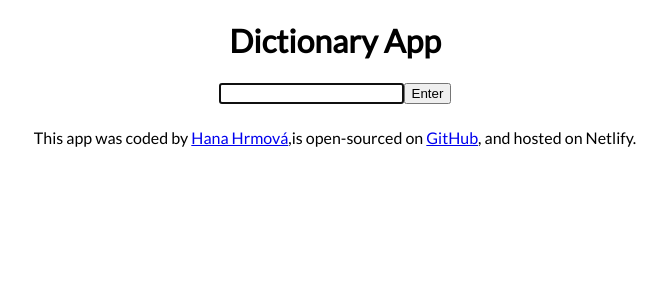
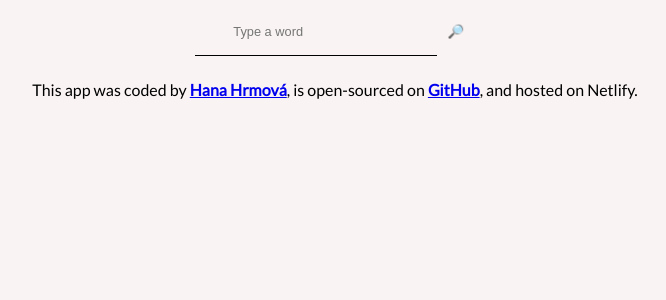
Before and after one commit to hana-hrmova/dictionary-app-react, a React (Create React App) app: page / in a window 1280 px wide. Shown: the top 300 px of the page, without its empty margins (305-971 px from the left). Built offline with nearby package versions, Linux system fonts and the light colour scheme.

Commit message:
Worked on the CSS of the app

```diff
--- a/src/App.css
+++ b/src/App.css
@@ -6,3 +6,7 @@ footer {
   margin-top: 3vh;
   text-align: center;
 }
+
+footer a {
+  font-weight: bold;
+}
--- a/src/App.js
+++ b/src/App.js
@@ -15,7 +15,7 @@ function App() {
           {" "}
           Hana Hrmová
         </a>
-        ,is open-sourced on{" "}
+        , is open-sourced on{" "}
         <a
           href="https://github.com/hana-hrmova/dictionary-app-react"
           target="_blank"
--- a/src/Dictionary.css
+++ b/src/Dictionary.css
@@ -2,3 +2,23 @@ form {
   max-width: 100%;
   text-align: center;
 }
+.searchInput {
+  max-width: 100%;
+  background-color: #faf3f3;
+  border: none;
+  padding: 2vh 3vw;
+  border-bottom: 0.1vw solid black;
+  outline: none;
+  font-size: 1vw;
+}
+
+.submitInput {
+  outline: none;
+  border: none;
+  background-color: #faf3f3;
+  width: 3vw;
+}
+
+.submitInput:hover {
+  cursor: pointer;
+}
--- a/src/Dictionary.js
+++ b/src/Dictionary.js
@@ -23,10 +23,17 @@ export default function Dictionary() {
 
   return (
     <div className="Dictionary">
-      <h1>Dictionary App</h1>
       <form onSubmit={handleSubmit}>
-        <input type="search" autoFocus={true} onChange={handleChange} />
-        <input type="submit" value="Enter" />
+        <input
+          type="search"
+          placeholder="Type a word"
+          autoFocus={true}
+          onChange={handleChange}
+          className="searchInput"
+        />
+        <button type="submit" value="Enter" className="submitInput">
+          🔎
+        </button>
       </form>
       <DictionaryData data={result} />
     </div>
--- a/src/DictionaryData.js
+++ b/src/DictionaryData.js
@@ -8,12 +8,13 @@ export default function DictionaryData(props) {
     return (
       <div className="DictionaryData">
         <div className="section">
-          <span className="searchedWord">
-            <h2>{props.data.word}</h2>
-          </span>
-          <span className="phonetic">
-            <h3>[{props.data.phonetic}]</h3>
-          </span>
+          <h2>
+            <span className="searchedWord">{props.data.word}</span>
+            <br />
+            <small>
+              <span className="phonetic">[ {props.data.phonetic}]</span>
+            </small>
+          </h2>
         </div>
         {props.data.meanings.map(function (meanings, index) {
           return (
--- a/src/Results.css
+++ b/src/Results.css
@@ -1,17 +1,34 @@
 .examples {
   color: grey;
   font-style: italic;
+  margin-top: 0vh;
+  margin-left: 1vw;
 }
 
 .phonetic {
   font-style: italic;
+  font-weight: normal;
 }
 
 .section {
-  border: solid black 0.5px;
+  border: solid white 0.5px;
   margin: 0 auto;
   padding: 2vh 2vw;
   display: block;
   max-width: 50%;
   margin-top: 2vh;
+  background-color: white;
+  box-shadow: 0 0.1vh 0.1vw rgb(175, 175, 175);
+  transition: 200ms ease-in-out;
 }
+
+.section:hover {
+  padding: 2.1vh 2.1vw;
+  cursor: pointer;
+}
+
+.definitions li {
+  margin-bottom: 0vh;
+  margin-top: 1vh;
+  line-height: 2vh;
+}
--- a/src/Results.js
+++ b/src/Results.js
@@ -6,13 +6,13 @@ export default function Results(props) {
     <div className="Resullts">
       <div className="section">
         <span className="partOfSpeech">
-          <h2>{props.meanings.partOfSpeech}</h2>
+          <h3>{props.meanings.partOfSpeech}</h3>
         </span>
 
         {props.meanings.definitions.map(function (definitions, index) {
           return (
             <div className="dataResults" key={index}>
-              <span className="definitionsOfWords">
+              <span className="definitions">
                 {" "}
                 <li> {definitions.definition}</li>
               </span>
--- a/src/index.css
+++ b/src/index.css
@@ -1,3 +1,4 @@
 body {
   font-family: "Lato", sans-serif;
+  background-color: #faf3f3;
 }
```
